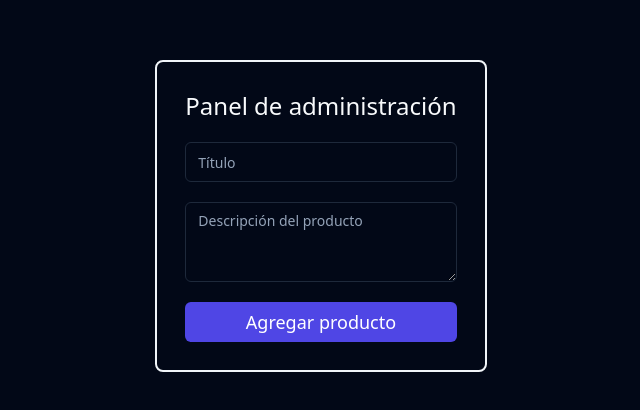
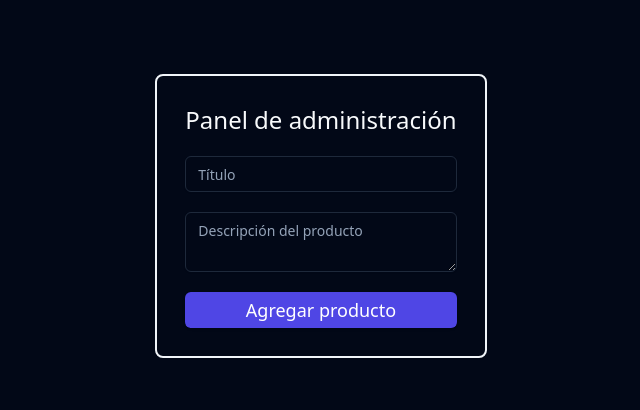
Before and after one commit to Emi-dev28/PI_DH_Front, a React (Vite) app in the folder proyecto-integrador/: page /administrador in a window 1280 px wide. Shown: the part 184-594 px from the top of the page, without its empty margins (319-959 px from the left). Built offline with nearby package versions, Linux system fonts and the light colour scheme.

Commit message:
Se cambió el estilo de la librería shadcn de default a new-york, se actualizaron los componentes y la configuración correspondiente.

```diff
--- a/proyecto-integrador/src/components/ui/alert.jsx
+++ b/proyecto-integrador/src/components/ui/alert.jsx
@@ -4,7 +4,7 @@ import { cva } from "class-variance-authority";
 import { cn } from "@/lib/utils"
 
 const alertVariants = cva(
-  "relative w-full rounded-lg border p-4 [&>svg~*]:pl-7 [&>svg+div]:translate-y-[-3px] [&>svg]:absolute [&>svg]:left-4 [&>svg]:top-4 [&>svg]:text-foreground",
+  "relative w-full rounded-lg border px-4 py-3 text-sm [&>svg+div]:translate-y-[-3px] [&>svg]:absolute [&>svg]:left-4 [&>svg]:top-4 [&>svg]:text-foreground [&>svg~*]:pl-7",
   {
     variants: {
       variant: {
--- a/proyecto-integrador/src/components/ui/button.jsx
+++ b/proyecto-integrador/src/components/ui/button.jsx
@@ -5,25 +5,26 @@ import { cva } from "class-variance-authority";
 import { cn } from "@/lib/utils"
 
 const buttonVariants = cva(
-  "inline-flex items-center justify-center rounded-md text-sm font-medium ring-offset-background transition-colors focus-visible:outline-none focus-visible:ring-2 focus-visible:ring-ring focus-visible:ring-offset-2 disabled:pointer-events-none disabled:opacity-50",
+  "inline-flex items-center justify-center rounded-md text-sm font-medium transition-colors focus-visible:outline-none focus-visible:ring-1 focus-visible:ring-ring disabled:pointer-events-none disabled:opacity-50",
   {
     variants: {
       variant: {
-        default: "bg-primary text-primary-foreground hover:bg-primary/90",
+        default:
+          "bg-primary text-primary-foreground shadow hover:bg-primary/90",
         destructive:
-          "bg-destructive text-destructive-foreground hover:bg-destructive/90",
+          "bg-destructive text-destructive-foreground shadow-sm hover:bg-destructive/90",
         outline:
-          "border border-input bg-background hover:bg-accent hover:text-accent-foreground",
+          "border border-input bg-transparent shadow-sm hover:bg-accent hover:text-accent-foreground",
         secondary:
-          "bg-secondary text-secondary-foreground hover:bg-secondary/80",
+          "bg-secondary text-secondary-foreground shadow-sm hover:bg-secondary/80",
         ghost: "hover:bg-accent hover:text-accent-foreground",
         link: "text-primary underline-offset-4 hover:underline",
       },
       size: {
-        default: "h-10 px-4 py-2",
-        sm: "h-9 rounded-md px-3",
-        lg: "h-11 rounded-md px-8",
-        icon: "h-10 w-10",
+        default: "h-9 px-4 py-2",
+        sm: "h-8 rounded-md px-3 text-xs",
+        lg: "h-10 rounded-md px-8",
+        icon: "h-9 w-9",
       },
     },
     defaultVariants: {
--- a/proyecto-integrador/src/components/ui/dropdown-menu.jsx
+++ b/proyecto-integrador/src/components/ui/dropdown-menu.jsx
@@ -1,6 +1,10 @@
 import * as React from "react"
 import * as DropdownMenuPrimitive from "@radix-ui/react-dropdown-menu"
-import { Check, ChevronRight, Circle } from "lucide-react"
+import {
+  CheckIcon,
+  ChevronRightIcon,
+  DotFilledIcon,
+} from "@radix-ui/react-icons"
 
 import { cn } from "@/lib/utils"
 
@@ -26,7 +30,7 @@ const DropdownMenuSubTrigger = React.forwardRef(({ className, inset, children, .
     )}
     {...props}>
     {children}
-    <ChevronRight className="ml-auto h-4 w-4" />
+    <ChevronRightIcon className="ml-auto h-4 w-4" />
   </DropdownMenuPrimitive.SubTrigger>
 ))
 DropdownMenuSubTrigger.displayName =
@@ -50,7 +54,8 @@ const DropdownMenuContent = React.forwardRef(({ className, sideOffset = 4, ...pr
       ref={ref}
       sideOffset={sideOffset}
       className={cn(
-        "z-50 min-w-[8rem] overflow-hidden rounded-md border bg-popover p-1 text-popover-foreground shadow-md data-[state=open]:animate-in data-[state=closed]:animate-out data-[state=closed]:fade-out-0 data-[state=open]:fade-in-0 data-[state=closed]:zoom-out-95 data-[state=open]:zoom-in-95 data-[side=bottom]:slide-in-from-top-2 data-[side=left]:slide-in-from-right-2 data-[side=right]:slide-in-from-left-2 data-[side=top]:slide-in-from-bottom-2",
+        "z-50 min-w-[8rem] overflow-hidden rounded-md border bg-popover p-1 text-popover-foreground shadow-md",
+        "data-[state=open]:animate-in data-[state=closed]:animate-out data-[state=closed]:fade-out-0 data-[state=open]:fade-in-0 data-[state=closed]:zoom-out-95 data-[state=open]:zoom-in-95 data-[side=bottom]:slide-in-from-top-2 data-[side=left]:slide-in-from-right-2 data-[side=right]:slide-in-from-left-2 data-[side=top]:slide-in-from-bottom-2",
         className
       )}
       {...props} />
@@ -81,7 +86,7 @@ const DropdownMenuCheckboxItem = React.forwardRef(({ className, children, checke
     {...props}>
     <span className="absolute left-2 flex h-3.5 w-3.5 items-center justify-center">
       <DropdownMenuPrimitive.ItemIndicator>
-        <Check className="h-4 w-4" />
+        <CheckIcon className="h-4 w-4" />
       </DropdownMenuPrimitive.ItemIndicator>
     </span>
     {children}
@@ -100,7 +105,7 @@ const DropdownMenuRadioItem = React.forwardRef(({ className, children, ...props
     {...props}>
     <span className="absolute left-2 flex h-3.5 w-3.5 items-center justify-center">
       <DropdownMenuPrimitive.ItemIndicator>
-        <Circle className="h-2 w-2 fill-current" />
+        <DotFilledIcon className="h-4 w-4 fill-current" />
       </DropdownMenuPrimitive.ItemIndicator>
     </span>
     {children}
--- a/proyecto-integrador/src/components/ui/input.jsx
+++ b/proyecto-integrador/src/components/ui/input.jsx
@@ -7,7 +7,7 @@ const Input = React.forwardRef(({ className, type, ...props }, ref) => {
     (<input
       type={type}
       className={cn(
-        "flex h-10 w-full rounded-md border border-input bg-background px-3 py-2 text-sm ring-offset-background file:border-0 file:bg-transparent file:text-sm file:font-medium placeholder:text-muted-foreground focus-visible:outline-none focus-visible:ring-2 focus-visible:ring-ring focus-visible:ring-offset-2 disabled:cursor-not-allowed disabled:opacity-50",
+        "flex h-9 w-full rounded-md border border-input bg-transparent px-3 py-1 text-sm shadow-sm transition-colors file:border-0 file:bg-transparent file:text-sm file:font-medium placeholder:text-muted-foreground focus-visible:outline-none focus-visible:ring-1 focus-visible:ring-ring disabled:cursor-not-allowed disabled:opacity-50",
         className
       )}
       ref={ref}
--- a/proyecto-integrador/src/components/ui/textarea.jsx
+++ b/proyecto-integrador/src/components/ui/textarea.jsx
@@ -6,7 +6,7 @@ const Textarea = React.forwardRef(({ className, ...props }, ref) => {
   return (
     (<textarea
       className={cn(
-        "flex min-h-[80px] w-full rounded-md border border-input bg-background px-3 py-2 text-sm ring-offset-background placeholder:text-muted-foreground focus-visible:outline-none focus-visible:ring-2 focus-visible:ring-ring focus-visible:ring-offset-2 disabled:cursor-not-allowed disabled:opacity-50",
+        "flex min-h-[60px] w-full rounded-md border border-input bg-transparent px-3 py-2 text-sm shadow-sm placeholder:text-muted-foreground focus-visible:outline-none focus-visible:ring-1 focus-visible:ring-ring disabled:cursor-not-allowed disabled:opacity-50",
         className
       )}
       ref={ref}
```
Also changed, not shown: proyecto-integrador/tailwind.config.js (+6 -6 lines), proyecto-integrador/components.json, proyecto-integrador/src/index.css (line endings or trailing spaces).
